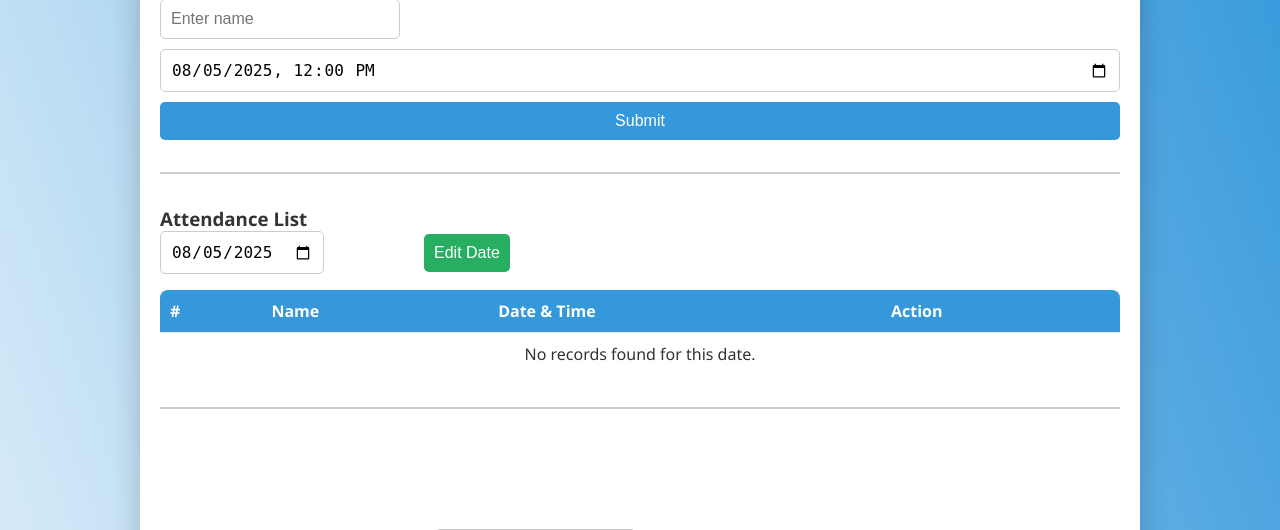
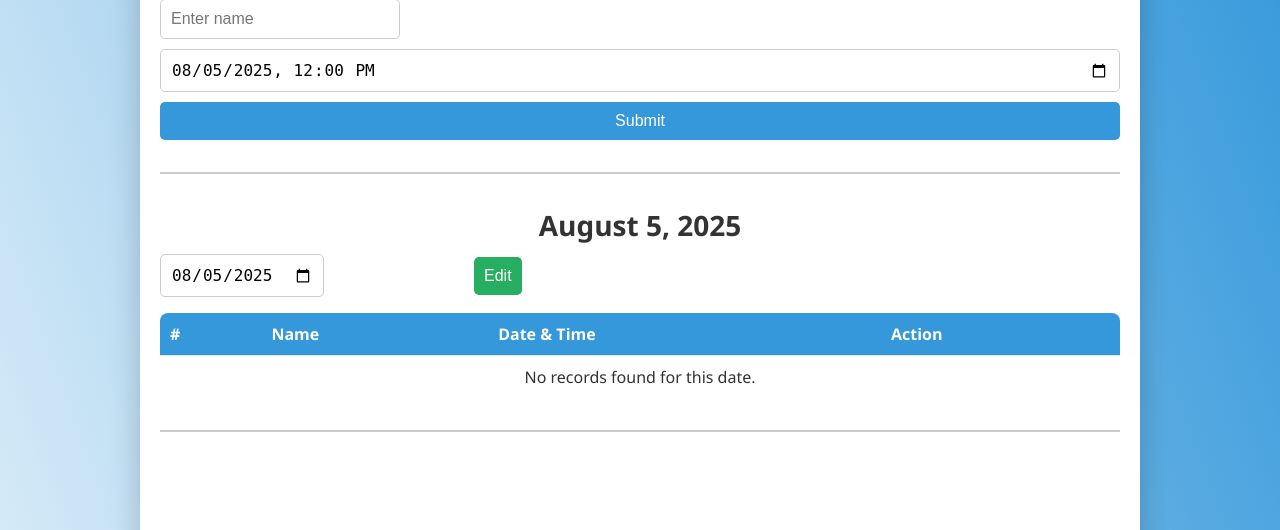
Before and after one commit to abiezer123/emp, a Flask app: page /attendance in a window 1280 px wide. Shown: the part 171-701 px from the top of the page. Run offline with Flask 3, Linux system fonts and the light colour scheme; the visitor is signed in with stand-in values (Sample User, id 1); data that the repository does not hold is empty.

Commit message:
date heading

```diff
--- a/static/script.js
+++ b/static/script.js
@@ -10,6 +10,7 @@ const nameInput = document.getElementById('name');
 const dateInput = document.getElementById('date');
 const filterDateInput = document.getElementById('filter-date');
 const suggestionsList = document.getElementById('suggestions');
+
 
 let attendanceChartInstance = null; // To hold the Chart.js instance
 let currentDeleteId = null; // Store the ID of the record to delete
@@ -32,6 +33,7 @@ window.addEventListener('DOMContentLoaded', () => {
     const downloadMonth = `${now.getFullYear()}-${String(now.getMonth() + 1).padStart(2, '0')}`;
     document.getElementById('download-month').value = downloadMonth;
 
+    changeDateLabel();
     loadRecordsForFilterDate();
     updateUI();
 });
@@ -243,12 +245,14 @@ attendanceForm.addEventListener('submit', async (e) => {
 dateInput.addEventListener('change', () => {
     filterDateInput.value = dateInput.value.split("T")[0];
     loadRecordsForFilterDate();
+    changeDateLabel()
 })
 
 // When filter date picker changes, load records
 filterDateInput.addEventListener('change', () => {
     loadRecordsForFilterDate();
     dateInput.value = `${filterDateInput.value}T12:00`;
+    changeDateLabel()
 });
 
 function loadRecordsForFilterDate() {
@@ -464,3 +468,11 @@ function submitBulkEdit() {
         .catch(err => console.error(err));
 
 }
+
+function changeDateLabel() {
+    const dateOnly = dateInput.value.split("T")[0];
+    const dateObj = new Date(dateOnly);
+    const options = { year: 'numeric', month: 'long', day: 'numeric' };
+
+    document.getElementById('dateForHeading').textContent = dateObj.toLocaleDateString('en-US', options);
+}
--- a/templates/attendance.html
+++ b/templates/attendance.html
@@ -49,12 +49,11 @@
         </form>
 
         <hr>
+        <h3 style="text-align: center; font-size: 28px; margin-bottom: 10px;" id="dateForHeading"></h3>
 
-        <h3>Attendance List</h3>
-
-        <div style="display: flex; align-items: center; gap: 100px;">
+        <div style="display: flex; align-items: center; gap: 150px;">
             <input type="date" id="filter-date" />
-            <button type="button" style="background-color: #27ae60;;" onclick="openBulkEditModal()">Edit Date</button>
+            <button type="button" style="background-color: #27ae60;;" onclick="openBulkEditModal()">Edit</button>
         </div>
 
         <!-- Modal for edit date -->
```
